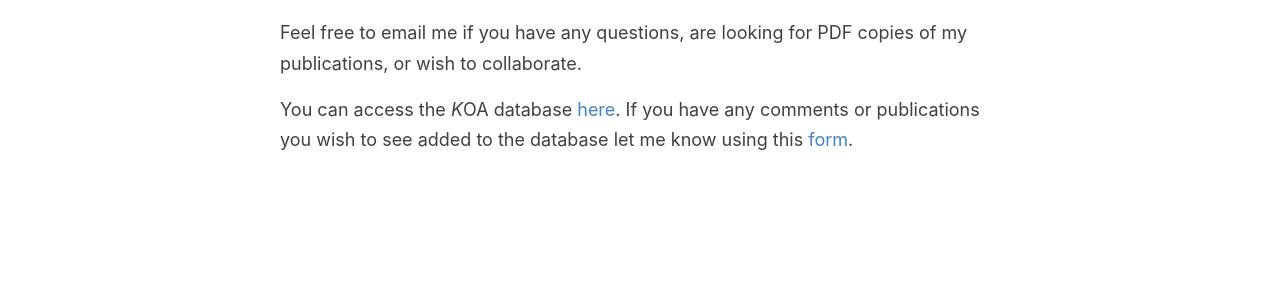
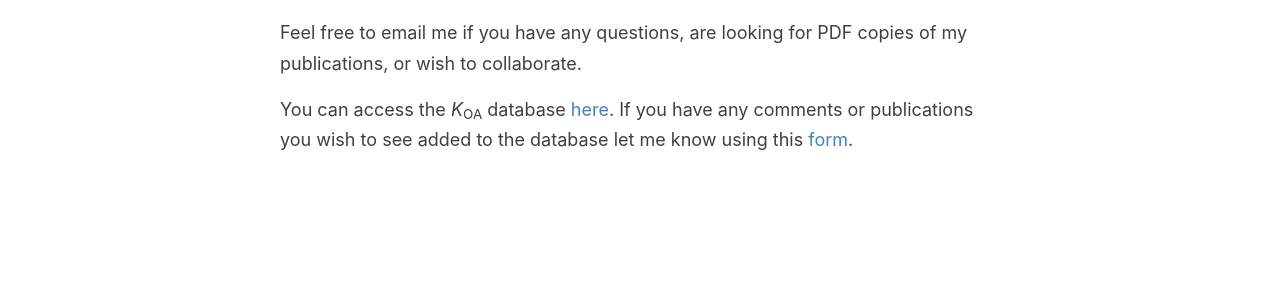
Before and after one commit to sivanibaskaran/sivanibaskaran.github.io, a Jekyll site: the page built from index.html, in a window 1280 px wide. Shown: the part 425-717 px from the top of the page. Built offline with Jekyll 4.4.1, drawn with Linux system fonts in a browser that asks for light colours; the list of posts is cut into pages by our own code.

Commit message:
subscripts

```diff
--- a/_sass/_reset.scss
+++ b/_sass/_reset.scss
@@ -51,3 +51,27 @@ table {
 *, *:before, *:after {
   -moz-box-sizing: border-box; -webkit-box-sizing: border-box; box-sizing: border-box;
 }
+
+sub, sup {
+  /* Specified in % so that the sup/sup is the right size relative to the surrounding text */
+  font-size: 75%;
+
+  /* Zero out the line-height so that it doesn't interfere with the positioning that follows */
+  line-height: 0;
+
+  /* Where the magic happens: makes all browsers position the sup/sup properly, relative to the surrounding text */
+  position: relative;
+
+  /* Note that if you're using Eric Meyer's reset.css, this is already set and you can remove this rule */
+  vertical-align: baseline;
+}
+
+sup {
+  /* Move the superscripted text up */
+  top: -0.5em;
+}
+
+sub {
+  /* Move the subscripted text down, but only half as far down as the superscript moved up */
+  bottom: -0.25em;
+}
```
Also changed, not shown: 1 other file.
